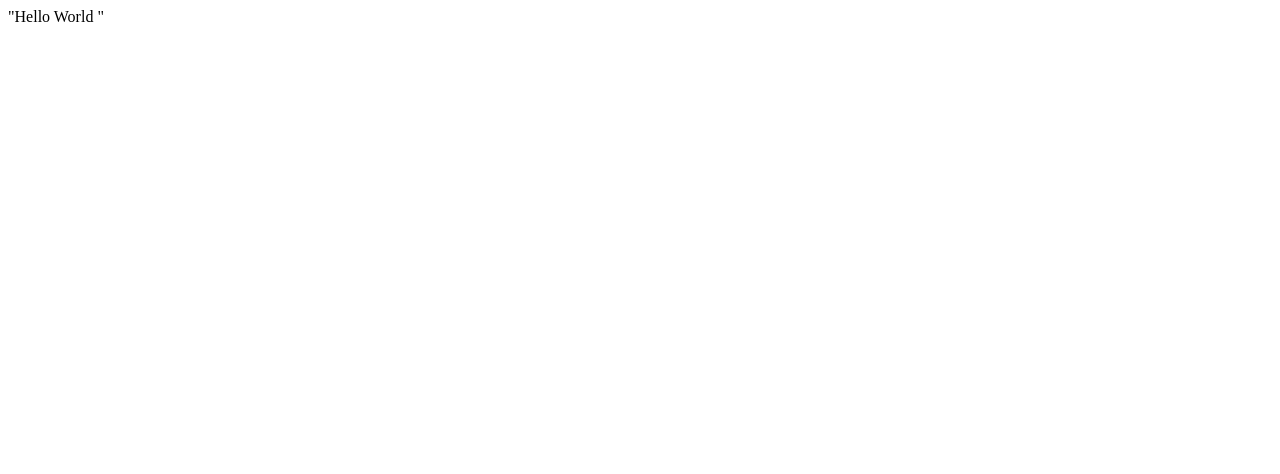
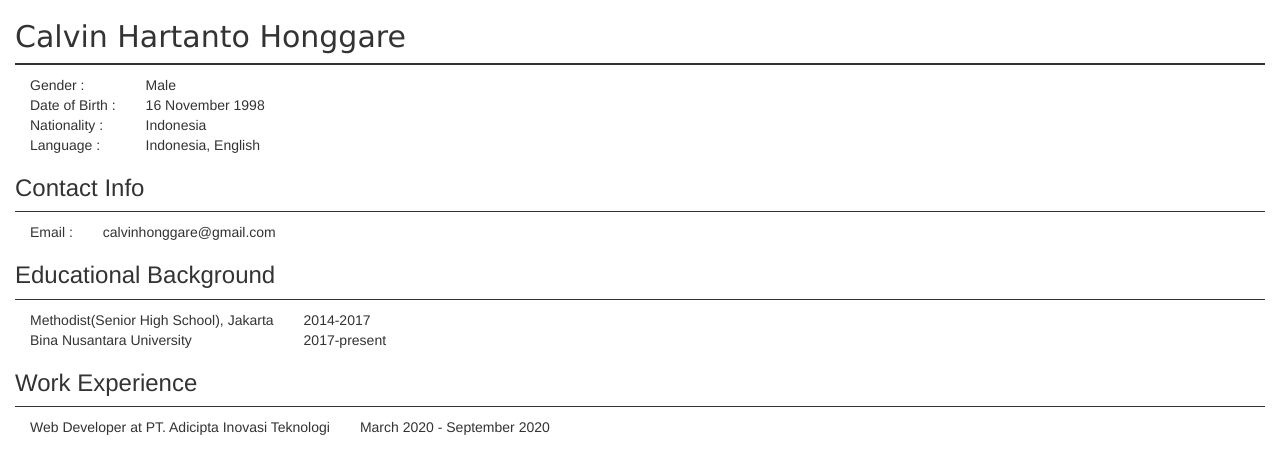
Before and after one commit to CruzerBL/calvinhonggare.github.io, a plain HTML site: page index.html in a window 1280 px wide. Drawn offline with nearby package versions, Linux system fonts and the light colour scheme.

Commit message:
add data to page

```diff
--- a/index.html
+++ b/index.html
@@ -1 +1,77 @@
-"Hello World "
+<!DOCTYPE html>
+<html lang="en">
+<head>
+    <meta charset="UTF-8">
+    <meta http-equiv="X-UA-Compatible" content="IE=edge">
+    <meta name="viewport" content="width=device-width, initial-scale=1.0">
+    <link rel="stylesheet" href="https://maxcdn.bootstrapcdn.com/bootstrap/3.4.1/css/bootstrap.min.css">
+    <style>
+
+        body h2{
+            font-family: 'Lucida Sans', 'Lucida Sans Regular', 'Lucida Grande', 'Lucida Sans Unicode', Geneva, Verdana, sans-serif;
+        }
+        hr{
+            margin-top: 1rem;
+            margin-bottom: 1rem;
+            border: 0;
+        }
+
+    </style>
+    <title>Calvin Hartanto Honggare</title>
+</head>
+<body>
+    <div class="container-fluid">
+        <h2>Calvin Hartanto Honggare</h2>
+        <hr style="border-top: 2px solid;">
+        <table>
+            <tr class="row">
+                <td class="col-sm-3">Gender :</td>
+                <td class="col-sm-9">Male</td>
+            </tr>
+            <tr class="row">
+                <td class="col-sm-3">Date of Birth :</td>
+                <td class="col-sm-9">16 November 1998</td>
+            </tr>
+            <tr class="row">
+                <td class="col-sm-3">Nationality :</td>
+                <td class="col-sm-9">Indonesia</td>
+            </tr>
+            <tr class="row">
+                <td class="col-sm-3">Language :</td>
+                <td class="col-sm-9">Indonesia, English</td>
+            </tr>
+        </table>
+        <h3>Contact Info</h3>
+        <hr style="border-top: 1px solid;">
+        <table>
+            <tr class="row">
+                <td class="col-sm-3">Email :</td>
+                <td class="col-sm-9">calvinhonggare@gmail.com</td>
+            </tr>
+        </table>
+        <h3>Educational Background</h3>
+        <hr style="border-top: 1px solid;">
+        <table>
+            <tr class="row">
+                <td class="col-sm-6">Methodist(Senior High School), Jakarta</td>
+                <td class="col-sm-6">2014-2017</td>
+            </tr>
+            <tr class="row">
+                <td class="col-sm-6">Bina Nusantara University</td>
+                <td class="col-sm-6">2017-present</td>
+            </tr>
+        </table>
+        <h3>Work Experience</h3>
+        <hr style="border-top: 1px solid;">
+        <table>
+            <tr class="row">
+                <td class="col-sm-6">Web Developer at PT. Adicipta Inovasi Teknologi</td>
+                <td class="col-sm-6">March 2020 - September 2020</td>
+            </tr>
+        </table>
+
+
+        <hr size="3" width="auto" color="black">
+    </div>
+</body>
+</html>
```
